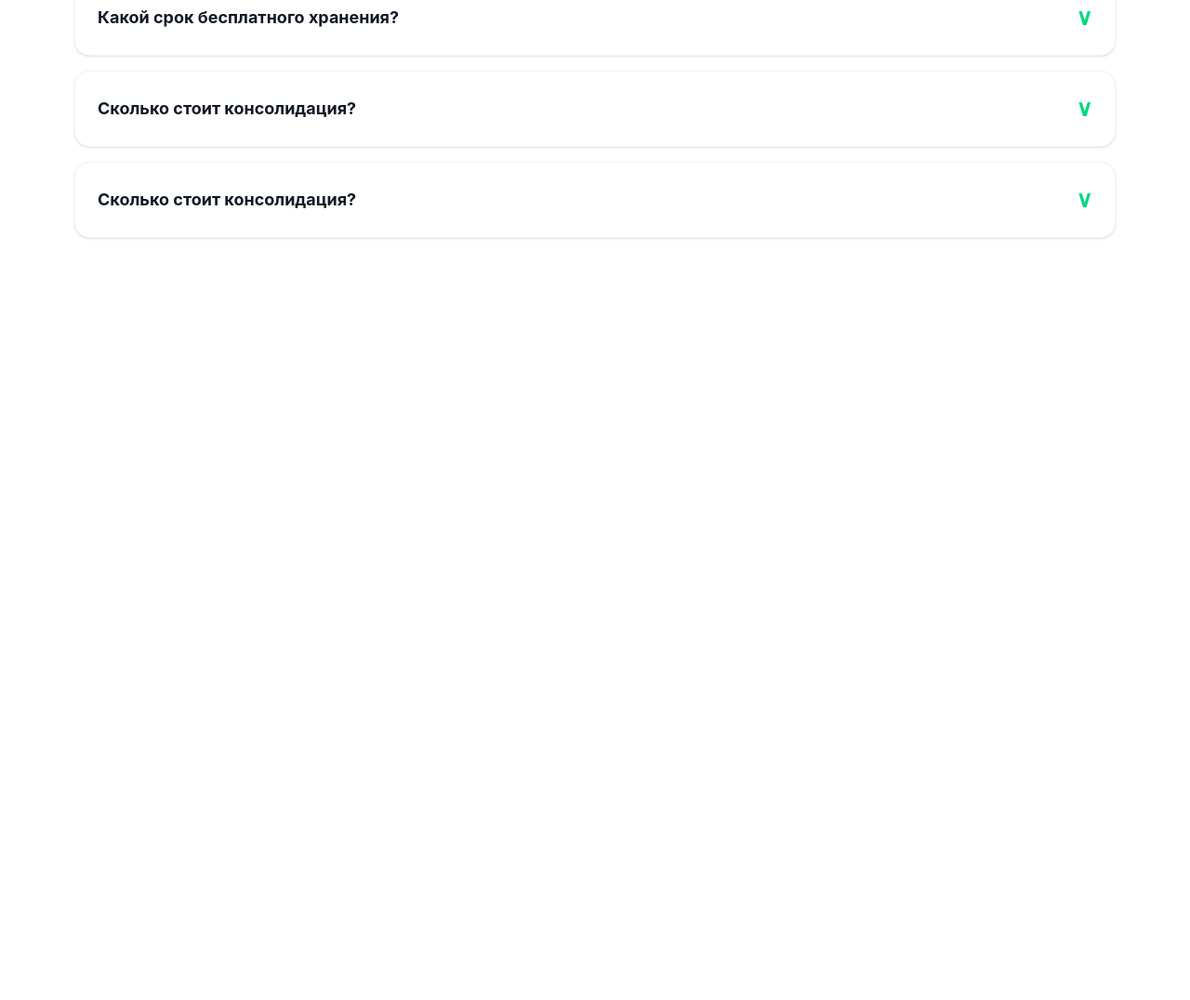
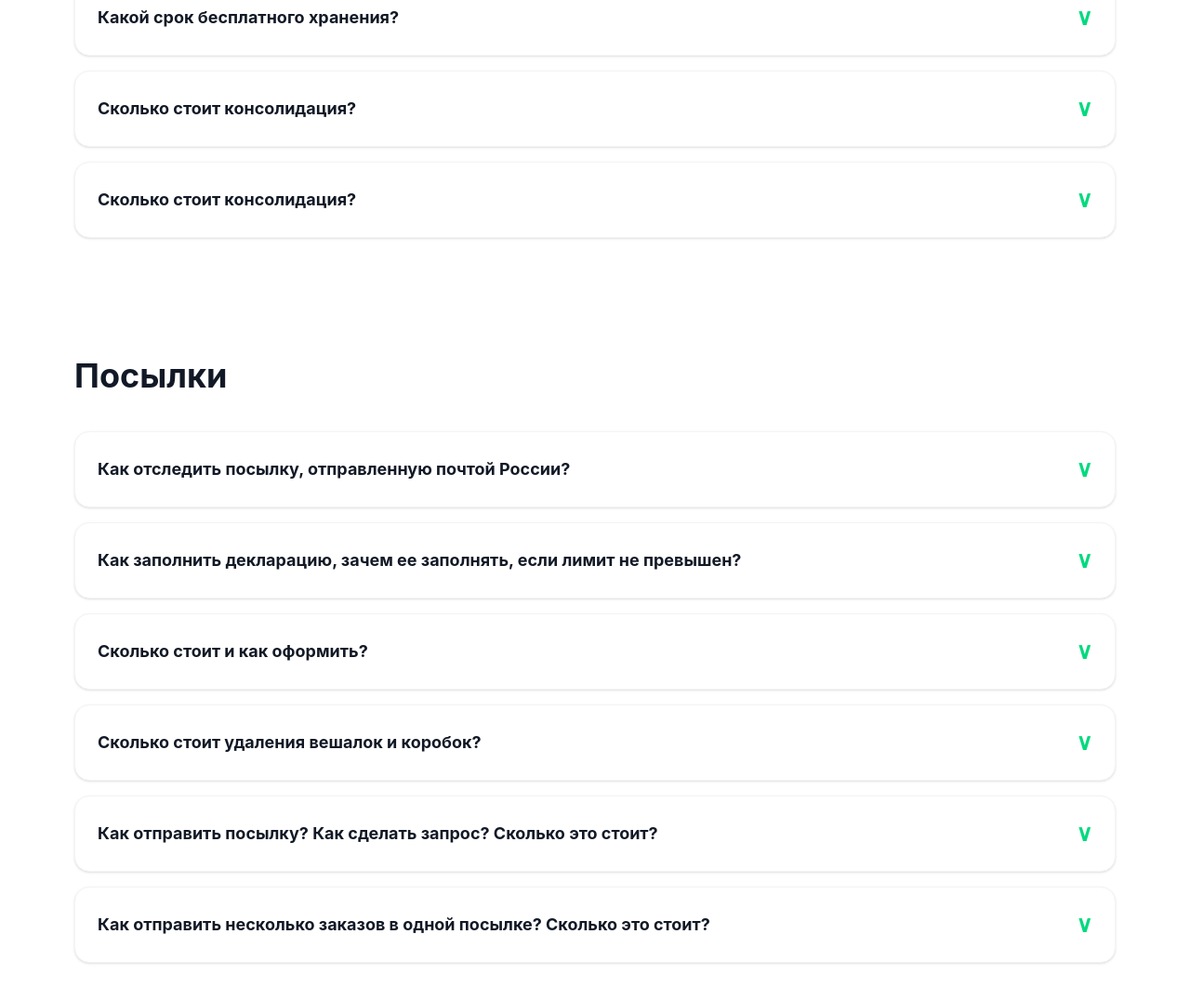
Before and after one commit to dilovar6666/dzweek3.5, a website: page src/index5.html in a window 1280 px wide. Shown: the part 4363-5439 px from the top of the page at 93% size. Before the commit the page ends 4683 px from the top, so only its background shows below. Drawn offline with nearby package versions, Linux system fonts and the light colour scheme; files that its build step writes are made by us from their sources; files whose address does not match are found by name.

Commit message:
add section8

```diff
--- a/src/index5.html
+++ b/src/index5.html
@@ -254,7 +254,7 @@
       </div>
    </section>
 
-      <section class="max-w-6xl mx-auto px-4 py-16 font-sans text-[#121926]">
+   <section class="max-w-6xl mx-auto px-4 py-16 font-sans text-[#121926]">
       <h2 class="text-4xl font-bold mb-10 text-left">Общие вопросы</h2>
       <div class="space-y-4">
          <details class="group bg-white rounded-2xl shadow-sm border border-gray-100 overflow-hidden transition-all">
@@ -294,7 +294,7 @@
 
          <details class="group bg-white rounded-2xl shadow-sm border border-gray-100 overflow-hidden transition-all">
             <summary class="flex justify-between items-center p-6 list-none font-bold text-lg focus:outline-none">
-               <span>Сколько стоит консолидация?   </span>
+               <span>Сколько стоит консолидация? </span>
                <span class="text-[#00d97e] text-2xl">∨</span>
             </summary>
          </details>
@@ -307,6 +307,54 @@
          </details>
       </div>
    </section>
+
+
+   <section class="max-w-6xl mx-auto px-4 py-16 font-sans text-[#121926]">
+      <h2 class="text-4xl font-bold mb-10 text-left">Посылки</h2>
+      <div class="space-y-4">
+         <details class="group bg-white rounded-2xl shadow-sm border border-gray-100 overflow-hidden transition-all">
+            <summary class="flex justify-between items-center p-6 list-none font-bold text-lg focus:outline-none">
+               <span>Как отследить посылку, отправленную почтой России?</span>
+               <span class="text-[#00d97e] text-2xl">∨</span>
+            </summary>
+         </details>
+
+         <details class="group bg-white rounded-2xl shadow-sm border border-gray-100 overflow-hidden transition-all">
+            <summary class="flex justify-between items-center p-6 list-none font-bold text-lg focus:outline-none">
+               <span>Как заполнить декларацию, зачем ее заполнять, если лимит не превышен?</span>
+               <span class="text-[#00d97e] text-2xl">∨</span>
+            </summary>
+         </details>
+
+         <details class="group bg-white rounded-2xl shadow-sm border border-gray-100 overflow-hidden transition-all">
+            <summary class="flex justify-between items-center p-6 list-none font-bold text-lg focus:outline-none">
+               <span> Сколько стоит и как оформить?</span>
+               <span class="text-[#00d97e] text-2xl">∨</span>
+            </summary>
+         </details>
+
+         <details class="group bg-white rounded-2xl shadow-sm border border-gray-100 overflow-hidden transition-all">
+            <summary class="flex justify-between items-center p-6 list-none font-bold text-lg focus:outline-none">
+               <span>Сколько стоит удаления вешалок и коробок?</span>
+               <span class="text-[#00d97e] text-2xl">∨</span>
+            </summary>
+         </details>
+
+         <details class="group bg-white rounded-2xl shadow-sm border border-gray-100 overflow-hidden transition-all">
+            <summary class="flex justify-between items-center p-6 list-none font-bold text-lg focus:outline-none">
+               <span>Как отправить посылку? Как сделать запрос? Сколько это стоит?</span>
+               <span class="text-[#00d97e] text-2xl">∨</span>
+            </summary>
+         </details>
+
+         <details class="group bg-white rounded-2xl shadow-sm border border-gray-100 overflow-hidden transition-all">
+            <summary class="flex justify-between items-center p-6 list-none font-bold text-lg focus:outline-none">
+               <span>Как отправить несколько заказов в одной посылке? Сколько это стоит? </span>
+               <span class="text-[#00d97e] text-2xl">∨</span>
+            </summary>
+         </details>
+      </div>
+   </section>
 </body>
 
 </html>
```
